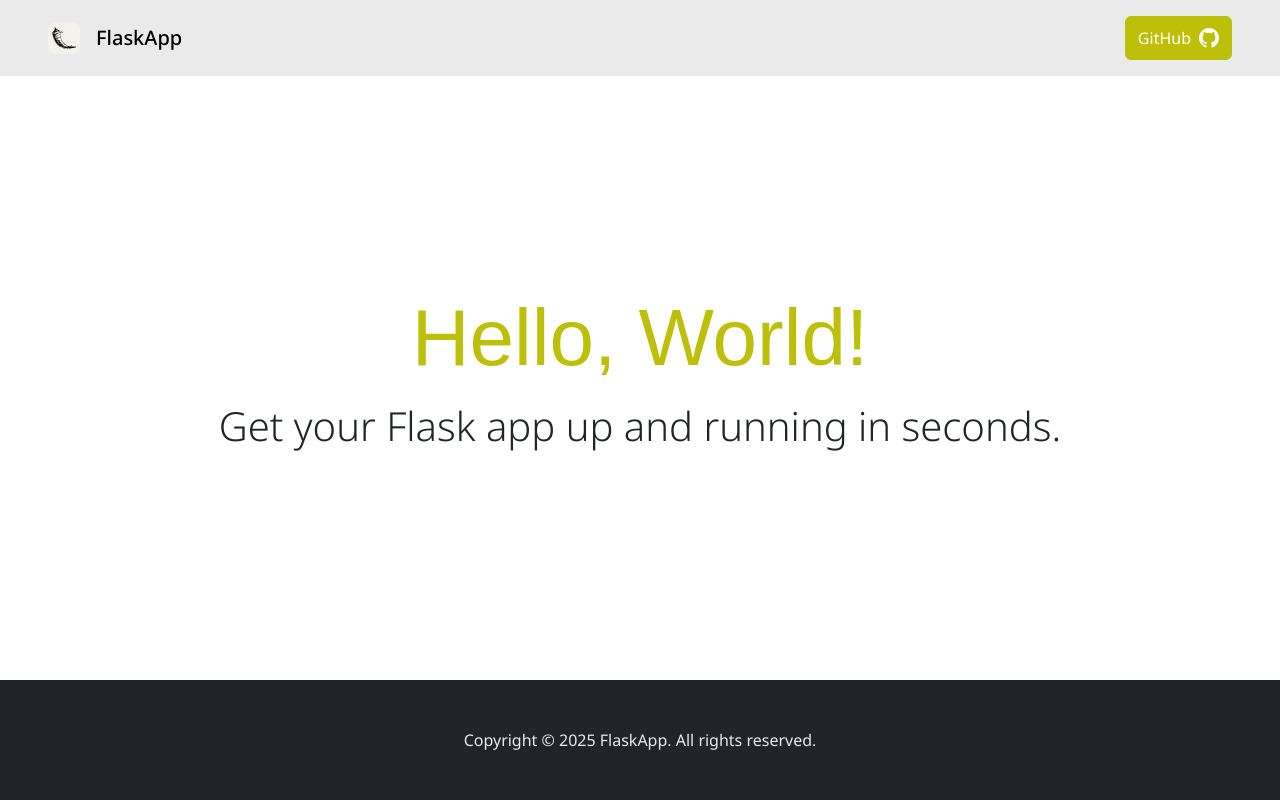
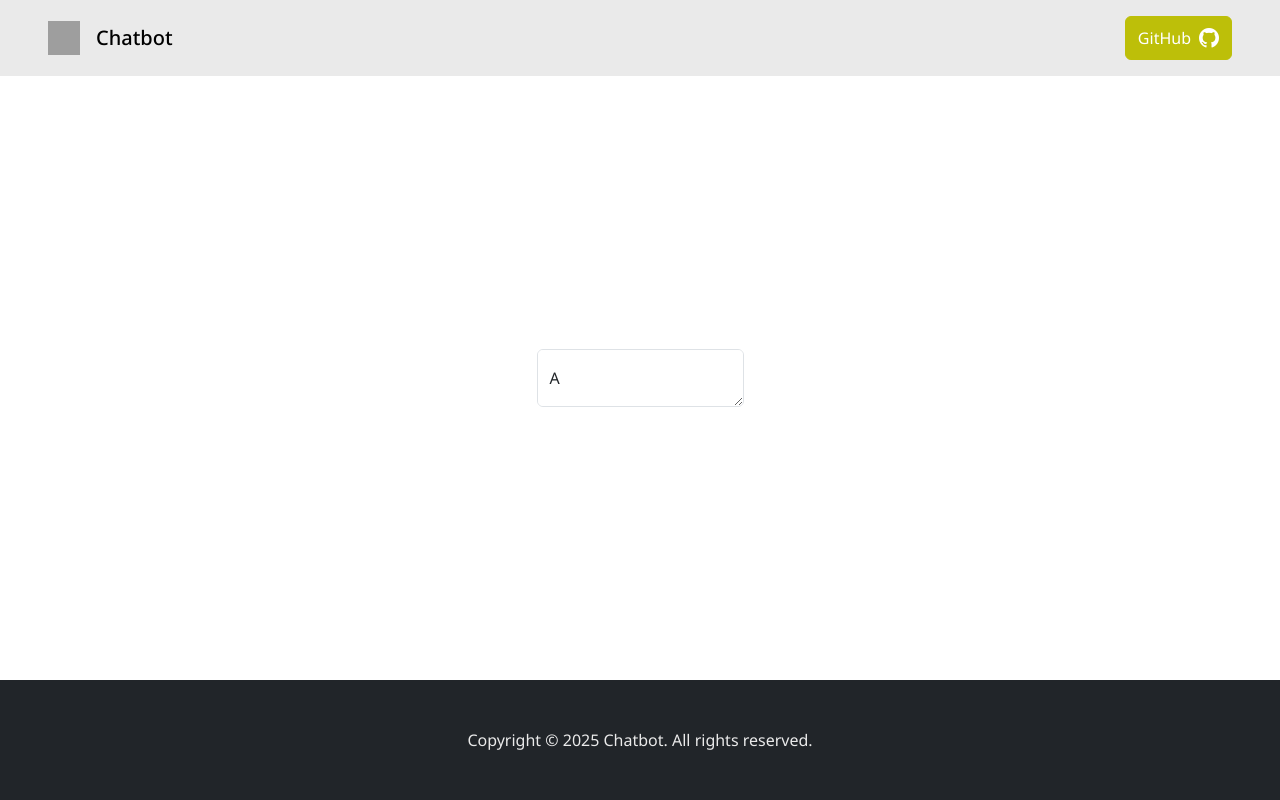
Before and after one commit to robertovicario/Chatbot, a Python web app: template app/templates/pages/home.html in a window 1280 px wide. Run offline with Jinja, Linux system fonts and the light colour scheme; the template is opened without the code that fills it, so the values that code supplies are empty; some web fonts are replaced; grey boxes are pictures that could not be loaded.

Commit message:
Deployed the app

```diff
--- a/app/templates/includes/footer.html
+++ b/app/templates/includes/footer.html
@@ -1,4 +1,4 @@
 <!-- Footer -->
 <footer class="footer w-100 p-5 bg-dark text-center">
-    <span id="copyright" class="text-light">Copyright &copy; YYYY FlaskApp. All rights reserved.</span>
+    <span id="copyright" class="text-light">Copyright &copy; YYYY Chatbot. All rights reserved.</span>
 </footer>
--- a/app/templates/includes/navbar.html
+++ b/app/templates/includes/navbar.html
@@ -1,10 +1,10 @@
 <!-- Navbar -->
 <nav class="navbar w-100 px-5 py-3 bg-light">
     <a class="d-flex flex-row gap-3" href="#">
-        <img src="{{ url_for('static', filename='img/flaskapp-1.svg') }}" alt="Logo" width="32">
-        <h1 class="navbar-brand m-0">FlaskApp</h1>
+        <img src="{{ url_for('static', filename='img/Chatbot-1.svg') }}" alt="Logo" width="32">
+        <h1 class="navbar-brand m-0">Chatbot</h1>
     </a>
-    <a class="d-flex align-items-center btn btn-primary" href="https://github.com/robertovicario/FlaskApp" target="_blank">
+    <a class="d-flex align-items-center btn btn-primary" href="https://github.com/robertovicario/Chatbot" target="_blank">
         <span class="me-2">GitHub</span>
         <i class="bi bi-github fs-5"></i>
     </a>
--- a/app/templates/pages/home.html
+++ b/app/templates/pages/home.html
@@ -2,7 +2,7 @@
 {% extends 'base.html' %}
 
 <!-- Jinja :: Theme -->
-{% set theme_title = 'Home - FlaskApp' %}
+{% set theme_title = 'Home - Chatbot' %}
 
 <!-- Jinja :: Styles -->
 {% block styles %}
@@ -12,7 +12,10 @@
 <!-- Jinja :: Content -->
 {% block content %}
 <div class="d-flex flex-column justify-content-center align-items-center">
-    <h1 id="hello" class="display-1 mb-3 text-primary">Hello, World!</h1>
-    <p class="display-6">Get your Flask app up and running in seconds.</p>
+
+    <div class="form-floating">
+        <textarea class="form-control" placeholder="Ask anything you need to know"></textarea>
+        <label for="floatingTextarea2">A</label>
+    </div>
 </div>
 {% endblock %}
```
Also changed, not shown: 1 other file.
